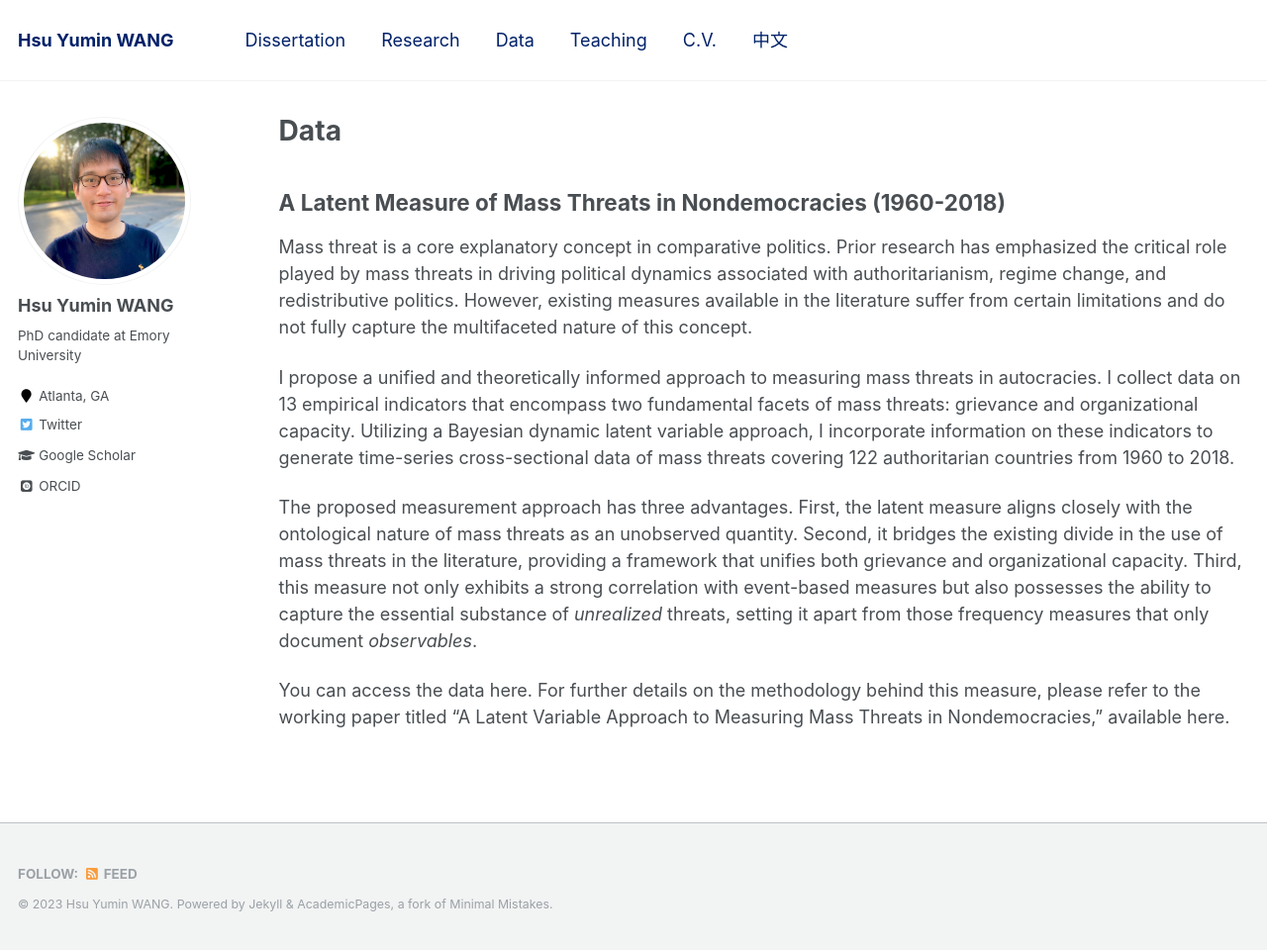
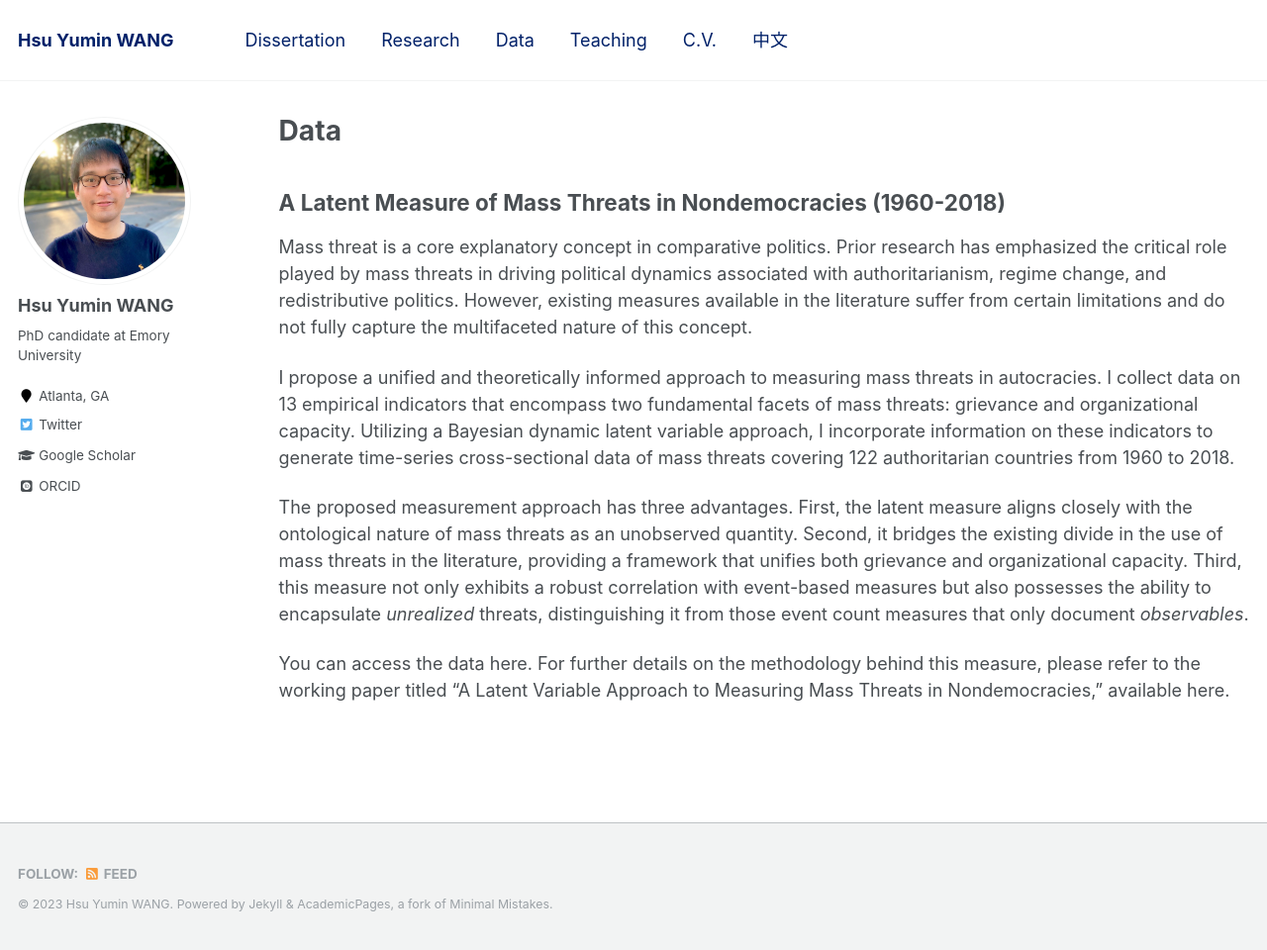
Before and after one commit to hsuyumin/hsuyumin.github.io, a Jekyll site: the page built from _pages/data.md, in a window 1280 px wide and 960 px high. Shown: the whole window at 99% size. Built offline with Jekyll 4.4.1, drawn with Linux system fonts in a browser that asks for light colours; some web fonts are replaced.

Commit message:
Update data.md

```diff
--- a/_pages/data.md
+++ b/_pages/data.md
@@ -14,6 +14,6 @@ Mass threat is a core explanatory concept in comparative politics. Prior researc
 
 I propose a unified and theoretically informed approach to measuring mass threats in autocracies. I collect data on 13 empirical indicators that encompass two fundamental facets of mass threats: grievance and organizational capacity. Utilizing a Bayesian dynamic latent variable approach, I incorporate information on these indicators to generate time-series cross-sectional data of mass threats covering 122 authoritarian countries from 1960 to 2018.
 
-The proposed measurement approach has three advantages. First, the latent measure aligns closely with the ontological nature of mass threats as an unobserved quantity. Second, it bridges the existing divide in the use of mass threats in the literature, providing a framework that unifies both grievance and organizational capacity. Third, this measure not only exhibits a strong correlation with event-based measures but also possesses the ability to capture the essential substance of _unrealized_ threats, setting it apart from those frequency measures that only document  _observables_.
+The proposed measurement approach has three advantages. First, the latent measure aligns closely with the ontological nature of mass threats as an unobserved quantity. Second, it bridges the existing divide in the use of mass threats in the literature, providing a framework that unifies both grievance and organizational capacity. Third, this measure not only exhibits a robust correlation with event-based measures but also possesses the ability to encapsulate _unrealized_ threats, distinguishing it from those event count measures that only document  _observables_.
 
 You can access the data here. For further details on the methodology behind this measure, please refer to the working paper titled "A Latent Variable Approach to Measuring Mass Threats in Nondemocracies," available here.
```
